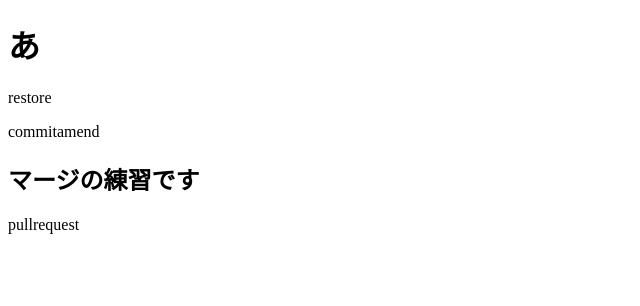
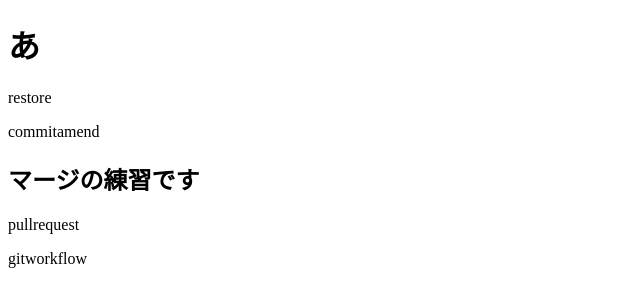
Before and after one commit to kaito-shirasaka/git_tutorial, a plain HTML site: page test.html in a window 1280 px wide. Shown: the whole page, without its empty margins (0-640 px from the left). Drawn offline with Linux system fonts and the light colour scheme.

Commit message:
githubflowの練習です

```diff
--- a/test.html
+++ b/test.html
@@ -12,5 +12,6 @@
   <p class="a">commitamend</p>
   <h2>マージの練習です</h2>
   <p class="a">pullrequest</p>
+  <p class="a">gitworkflow</p>
 </body>
 </html>
```
